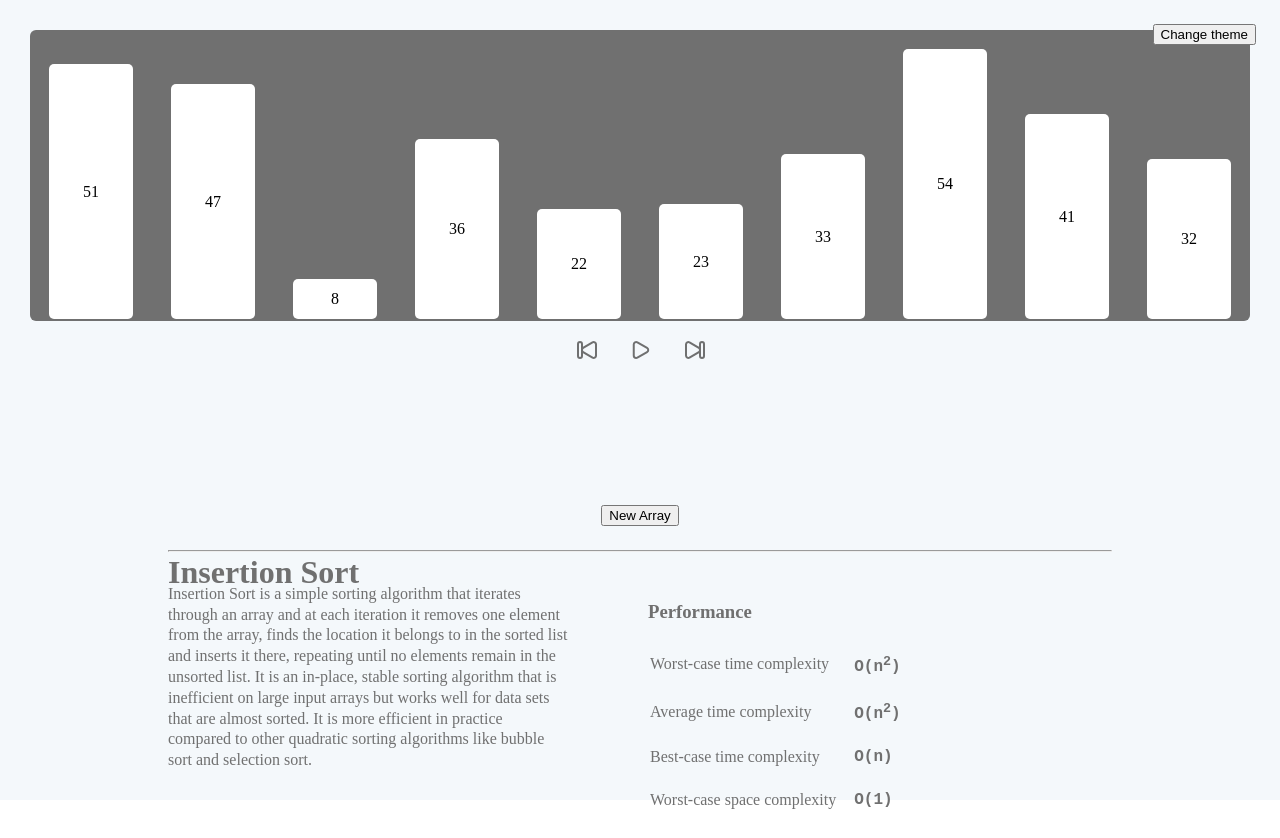
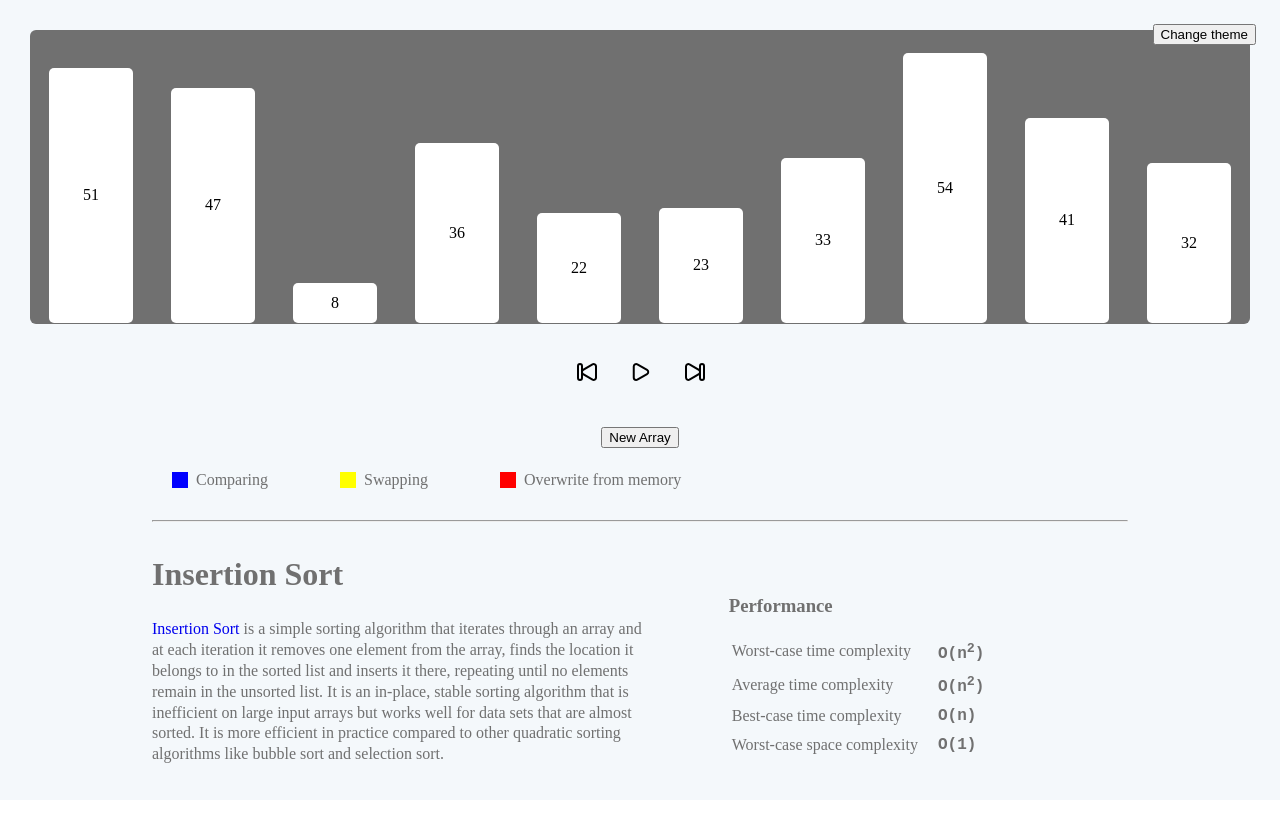
Before and after one commit to VakhoNodadze/Sorting_Visualizer, a React (Create React App) app: page / in a window 1280 px wide. After the commit the page ends 800 px from the top, so only its background shows below. Built offline with nearby package versions, Linux system fonts and the light colour scheme.

Commit message:
added progressbar. desc. icons

```diff
--- /dev/null
+++ b/src/components/Colors.tsx
@@ -0,0 +1,93 @@
+import React, { FC } from 'react';
+
+import { styled } from 'styled/themes';
+
+interface Props {
+    groupA: string;
+    groupB: string;
+    groupC: string;
+    groupD: string;
+}
+
+const ColorsInfo: FC <Props> = ({ groupA, groupB, groupC, groupD }) => {
+
+  const colorA = groupA ? (
+    <StyledKeyItem>
+      <StyledBox group={'groupA'} />
+      <span>{groupA}</span>
+    </StyledKeyItem>
+  ) : null;
+
+  const colorB = groupB ? (
+    <StyledKeyItem>
+      <StyledBox group={'groupB'} />
+      <span>{groupB}</span>
+    </StyledKeyItem>
+  ) : null;
+
+  const colorC = groupC ? (
+    <StyledKeyItem>
+      <StyledBox group={'groupC'} />
+      <span>{groupC}</span>
+    </StyledKeyItem>
+  ) : null;
+
+  const colorD = groupD ? (
+    <StyledKeyItem>
+      <StyledBox group={'groupD'} />
+      <span>{groupD}</span>
+    </StyledKeyItem>
+  ) : null;
+
+  return (
+    <StyledContainer>
+      {colorA}
+      {colorB}
+      {colorC}
+      {colorD}
+    </StyledContainer>
+  );
+};
+
+export default ColorsInfo;
+
+const StyledContainer = styled.div `
+    display: flex;
+    flex-flow: row wrap;
+    padding: 1rem;
+    width: 80%;
+    max-width: 1200px;
+    margin: 0 auto;
+    text-align: left;
+`;
+
+const StyledKeyItem = styled.div `
+    display: inline-flex;
+    align-items: center;
+    margin-right: 4rem;
+    padding: 4px;
+`;
+
+interface BoxProps {
+    group: string;
+}
+const StyledBox = styled.div<BoxProps> `
+    flex-shrink: 0;
+    height: 1rem;
+    width: 1rem;
+    margin-right: 0.5rem;
+    background-color: ${({group}) => {
+    switch (group) {
+    case 'groupA':
+      return 'blue';
+    case 'groupB':
+      return 'yellow';
+    case 'groupC':
+      return 'red';
+    case 'groupD':
+      return 'green';
+    default:
+      return '#fff';
+    }
+  }};
+`;
--- /dev/null
+++ b/src/components/ProgressBar.tsx
@@ -0,0 +1,63 @@
+import React, { FC } from 'react';
+import { styled } from 'styled/themes';
+
+interface Props {
+    width: number;
+}
+
+const ProgressBar : FC <Props> = ({width}) => {
+  return (
+    <StyledContainer>
+      <StyledProgress width={width} />
+    </StyledContainer>
+  );
+};
+
+export default ProgressBar;
+
+
+const StyledContainer = styled.div `
+  margin: 0.5rem ;
+  width: 100%;
+  height: 0.375rem;
+  border-radius: 4px;
+  overflow: hidden;
+`;
+
+interface ProgressProps {
+    width: number;
+}
+const StyledProgress = styled.div<ProgressProps> `
+  height: 100%;
+  border-radius: 4px;
+  overflow: hidden;
+  width: ${(props) => props.width}%;
+  background-color: green;
+  animation-name: primary-translate;
+  animation-duration: 500ms;
+
+  @keyframes primary-translate {
+    0% {
+      transform: translateX(0);
+    }
+
+    20% {
+      animation-timing-function: cubic-bezier(0.5, 0, 0.701732, 0.495819);
+      transform: translateX(0);
+    }
+
+    59.15% {
+      animation-timing-function: cubic-bezier(
+        0.302435,
+        0.381352,
+        0.55,
+        0.956352
+      );
+      transform: translateX(83.67142%);
+    }
+
+    100% {
+      transform: translateX(200.611057%);
+    }
+  }
+`;
--- a/src/components/SortController.tsx
+++ b/src/components/SortController.tsx
@@ -4,6 +4,8 @@ import { withTheme } from 'styled-components';
 // Sub components
 import Sorter from './Sorter';
 import SortInfo from './SortInfo';
+import ColorsInfo from './Colors';
+import ProgressBar from 'components/ProgressBar';
 import { StateContext } from 'Main';
 import { ThemeProps } from 'styled/themes';
 import { Trale } from 'helpers/utils';
@@ -29,7 +31,6 @@ interface State {
   groupD: number[];
   playbackSpeed: number;
   timeouts: number[];
-  traceStep: number;
   timeoutIds: number[];
 }
 
@@ -50,7 +51,6 @@ class SortController extends Component<Props, State> {
 
       playbackSpeed: 1,
       timeouts: [],
-      traceStep: -1,
       timeoutIds: []
     };
     this.run = this.run.bind(this);
@@ -167,23 +167,20 @@ class SortController extends Component<Props, State> {
   };
 
   handleClick = () => {
-    const { timeouts, trale, traceStep } = this.state;
+    const { timeouts, trale, traleStep } = this.state;
     if (timeouts.length > 0){
-      console.log('pause');
       return this.pause();
     }
-    if(traceStep > -1) {
-      console.log('continue');
+    if(traleStep > -1) {
       return this.continue();
     }
-    console.log('runing');
     return this.run(trale);
   }
 
 
 
   render() {
-    const { array, groupA, groupB, groupC, groupD, sortedIndices, timeouts, trale } = this.state;
+    const { array, groupA, groupB, groupC, groupD, sortedIndices, timeouts, trale, traleStep } = this.state;
     const { theme, setTheme, generateNewArray } = this.props;
     const sorting = timeouts.length > 0;
     return (
@@ -200,6 +197,15 @@ class SortController extends Component<Props, State> {
                 groupD={groupD}
                 sortedIndices={sortedIndices}
               />
+              <ProgressBar
+                width={
+                  trale.length > 0 && traleStep > 0
+                    ? (traleStep /
+                        (trale.length - 1)) *
+                      100
+                    : 0
+                }
+              />
               <Flex justify="between">
                 <IconItem name="Backwards" theme={theme} />
                 {
@@ -213,6 +219,7 @@ class SortController extends Component<Props, State> {
                 style={{position: 'absolute', top: 0, right: 0, margin: '1.5rem'}}>
             Change theme
               </button>
+              <ColorsInfo {...context.colors} />
               <SortInfo {...context.description} />
             </Container>
         }
--- a/src/components/SortInfo.tsx
+++ b/src/components/SortInfo.tsx
@@ -21,10 +21,11 @@ const SortInfo: FC <Arguments> = ({
   return (
     <div className="SortInfo">
       <hr />
-      <h1>{title ? title : 'Select Algorithm'}</h1>
 
       <div className="SortInfo__Body">
-        <article className="SortInfo__Article">
+        <div className="SortInfo__Article">
+          <h1>{title ? title : 'Select Algorithm'}</h1>
+          <article>
             {description ? (
               description
             ) : (
@@ -34,6 +35,7 @@ const SortInfo: FC <Arguments> = ({
               </p>
             )}
           </article>
+        </div>
 
         <aside className="SortInfo__Aside">
           <h3>Performance</h3>
--- a/src/components/primitives/Icons/Backwards.tsx
+++ b/src/components/primitives/Icons/Backwards.tsx
@@ -7,10 +7,10 @@ interface Props extends ThemeProps {
   color?: string;
 }
 
-export const Backwards: FC <Props> = ({ theme, color = '#6F7070' }) => {
+export const Backwards: FC <Props> = ({ theme, color = '#000' }) => {
 
   return (
-    <svg xmlns="http://www.w3.org/2000/svg" style={{width: theme.sizes.tiny, fill: color, cursor: 'pointer', margin: '1rem'}}>
+    <svg xmlns="http://www.w3.org/2000/svg" style={{width: theme.sizes.tiny, maxHeight: 50, fill: color, cursor: 'pointer', margin: '1rem'}}>
       <path d="M20.28,3.43a3.23,3.23,0,0,0-3.29,0L8,8.84V6A3,3,0,0,0,2,6V18a3,3,0,0,0,6,0V15.16l9,5.37a3.28,3.28,0,0,0,1.68.47,3.24,3.24,0,0,0,1.61-.43,3.38,3.38,0,0,0,1.72-3V6.42A3.38,3.38,0,0,0,20.28,3.43ZM6,18a1,1,0,0,1-2,0V6A1,1,0,0,1,6,6Zm14-.42a1.4,1.4,0,0,1-.71,1.25,1.23,1.23,0,0,1-1.28,0L8.68,13.23a1.45,1.45,0,0,1,0-2.46L18,5.19A1.23,1.23,0,0,1,18.67,5a1.29,1.29,0,0,1,.62.17A1.4,1.4,0,0,1,20,6.42Z"/>
     </svg>
   );
--- a/src/components/primitives/Icons/Forwards.tsx
+++ b/src/components/primitives/Icons/Forwards.tsx
@@ -7,10 +7,10 @@ interface Props extends ThemeProps {
   color?: string;
 }
 
-export const Forwards: FC <Props> = ({ theme, color = '#6F7070' }) => {
+export const Forwards: FC <Props> = ({ theme, color = '#000' }) => {
 
   return (
-    <svg xmlns="http://www.w3.org/2000/svg" style={{width: theme.sizes.tiny, fill: color, cursor: 'pointer', margin: '1rem'}}>
+    <svg xmlns="http://www.w3.org/2000/svg" style={{width: theme.sizes.tiny, maxHeight: 50, fill: color, cursor: 'pointer', margin: '1rem'}}>
       <path d="M19,3a3,3,0,0,0-3,3V8.84L7,3.47a3.21,3.21,0,0,0-3.29,0A3.38,3.38,0,0,0,2,6.42V17.58a3.38,3.38,0,0,0,1.72,3A3.24,3.24,0,0,0,5.33,21,3.28,3.28,0,0,0,7,20.53l9-5.37V18a3,3,0,0,0,6,0V6A3,3,0,0,0,19,3ZM15.32,13.23,6,18.81a1.23,1.23,0,0,1-1.28,0A1.4,1.4,0,0,1,4,17.58V6.42a1.4,1.4,0,0,1,.71-1.25A1.29,1.29,0,0,1,5.33,5,1.23,1.23,0,0,1,6,5.19l9.33,5.58a1.45,1.45,0,0,1,0,2.46ZM20,18a1,1,0,0,1-2,0V6a1,1,0,0,1,2,0Z"/>
     </svg>
   );
--- a/src/components/primitives/Icons/Pause.tsx
+++ b/src/components/primitives/Icons/Pause.tsx
@@ -7,10 +7,10 @@ interface Props extends ThemeProps {
   color?: string;
 }
 
-export const Pause: FC <Props> = ({ theme, color = '#6F7070' }) => {
+export const Pause: FC <Props> = ({ theme, color = '#000' }) => {
 
   return (
-    <svg xmlns="http://www.w3.org/2000/svg" style={{width: theme.sizes.tiny, fill: color, cursor: 'pointer', margin: '1rem'}}>
+    <svg xmlns="http://www.w3.org/2000/svg" style={{width: theme.sizes.tiny, maxHeight: 50, fill: color, cursor: 'pointer', margin: '1rem'}}>
       <path d="M16,2a3,3,0,0,0-3,3V19a3,3,0,0,0,6,0V5A3,3,0,0,0,16,2Zm1,17a1,1,0,0,1-2,0V5a1,1,0,0,1,2,0ZM8,2A3,3,0,0,0,5,5V19a3,3,0,0,0,6,0V5A3,3,0,0,0,8,2ZM9,19a1,1,0,0,1-2,0V5A1,1,0,0,1,9,5Z"/>
     </svg>
   );
--- a/src/components/primitives/Icons/Play.tsx
+++ b/src/components/primitives/Icons/Play.tsx
@@ -7,10 +7,10 @@ interface Props extends ThemeProps {
   color?: string;
 }
 
-export const Play: FC <Props> = ({ theme, color = '#6F7070' }) => {
+export const Play: FC <Props> = ({ theme, color = '#000' }) => {
 
   return (
-    <svg xmlns="http://www.w3.org/2000/svg" style={{width: theme.sizes.tiny, fill: color, cursor: 'pointer', margin: '1rem'}}>
+    <svg xmlns="http://www.w3.org/2000/svg" style={{width: theme.sizes.tiny, maxHeight: 50, fill: color, cursor: 'pointer', margin: '1rem'}}>
       <path d="M18.54,9,8.88,3.46a3.42,3.42,0,0,0-5.13,3V17.58A3.42,3.42,0,0,0,7.17,21a3.43,3.43,0,0,0,1.71-.46L18.54,15a3.42,3.42,0,0,0,0-5.92Zm-1,4.19L7.88,18.81a1.44,1.44,0,0,1-1.42,0,1.42,1.42,0,0,1-.71-1.23V6.42a1.42,1.42,0,0,1,.71-1.23A1.51,1.51,0,0,1,7.17,5a1.54,1.54,0,0,1,.71.19l9.66,5.58a1.42,1.42,0,0,1,0,2.46Z"/>
     </svg>
   );
--- a/src/components/style.css
+++ b/src/components/style.css
@@ -2,17 +2,18 @@
     text-align: left;
     width: 80%;
     max-width: 1200px;
-    padding: 1rem;
     margin: 0 auto;
   }
-
+  .SortInfo h1 {
+    margin: 1.5rem 0;
+  }
   .SortInfo__Body {
     display: flex;
     flex-flow: row wrap;
   }
 
   .SortInfo__Article {
-    width: 50ch;
+    width: 50%;
     line-height: 1.3;
   }
 
@@ -20,16 +21,8 @@
     line-height: 1.5;
   }
 
-  .SortInfo__Article a {
-    color: var(--secondary);
-  }
-
-  .SortInfo__Article a:hover {
-    color: var(--secondary-dark);
-  }
-
-  .SortInfo__Aside td {
-    padding: 0.5rem 0;
+  .SortInfo__Aside {
+    margin-top: 3rem;
   }
 
   .SortInfo__Aside h3 {
@@ -51,12 +44,11 @@
   /* Extra large devices (large desktops, 1200px and up) */
   @media (min-width: 1200px) {
     .SortInfo__Article {
-      width: 55ch;
+      width: 55%;
       padding-right: 5ch;
     }
 
     .SortInfo__Aside {
       padding-left: 5ch;
-      border-left: 1px solid var(--text-color);
     }
   }
```
Also changed, not shown: 1 other file (tests, documents, lock files or other folders). Lines whose indentation alone changed are shown as unchanged.
